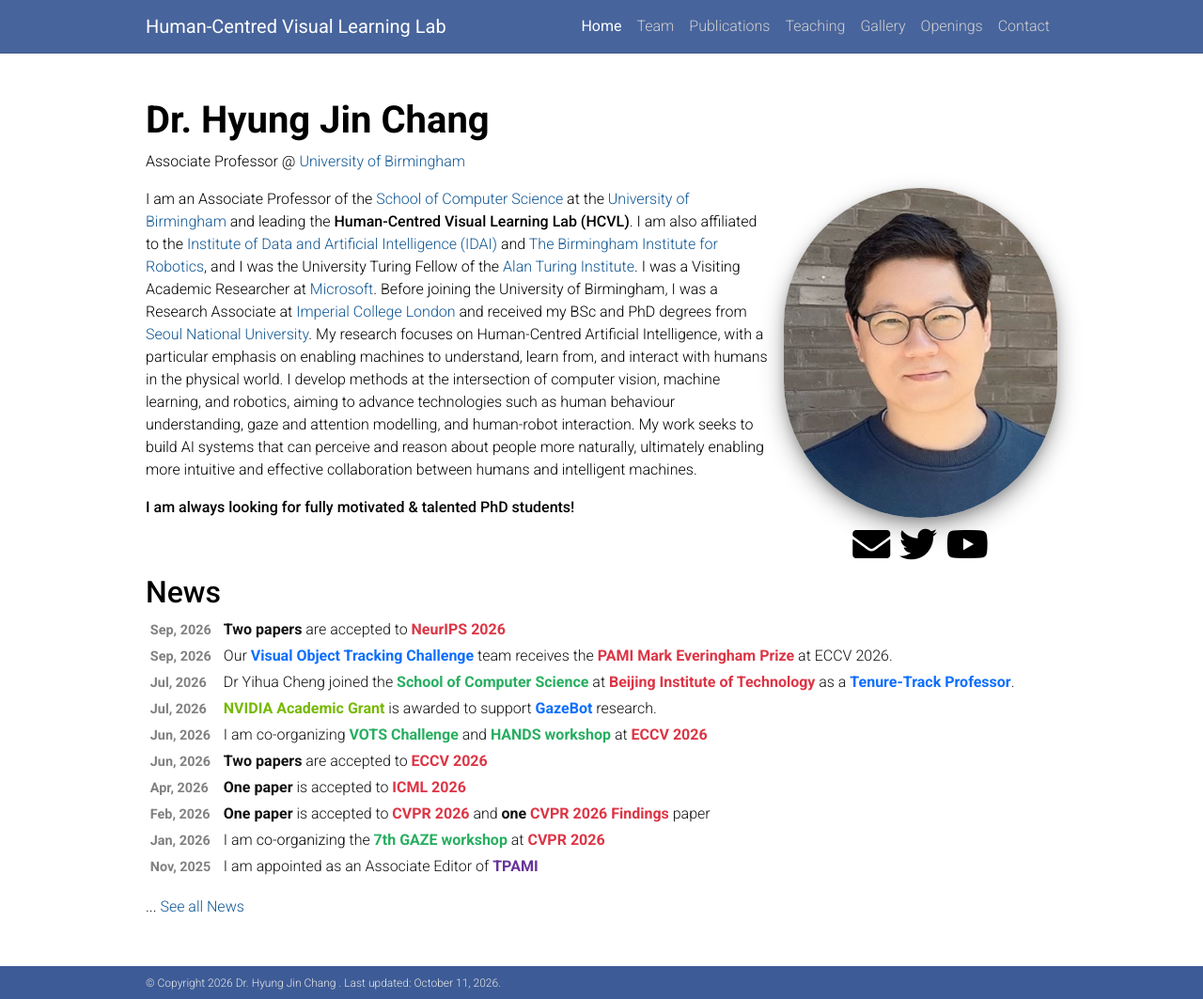
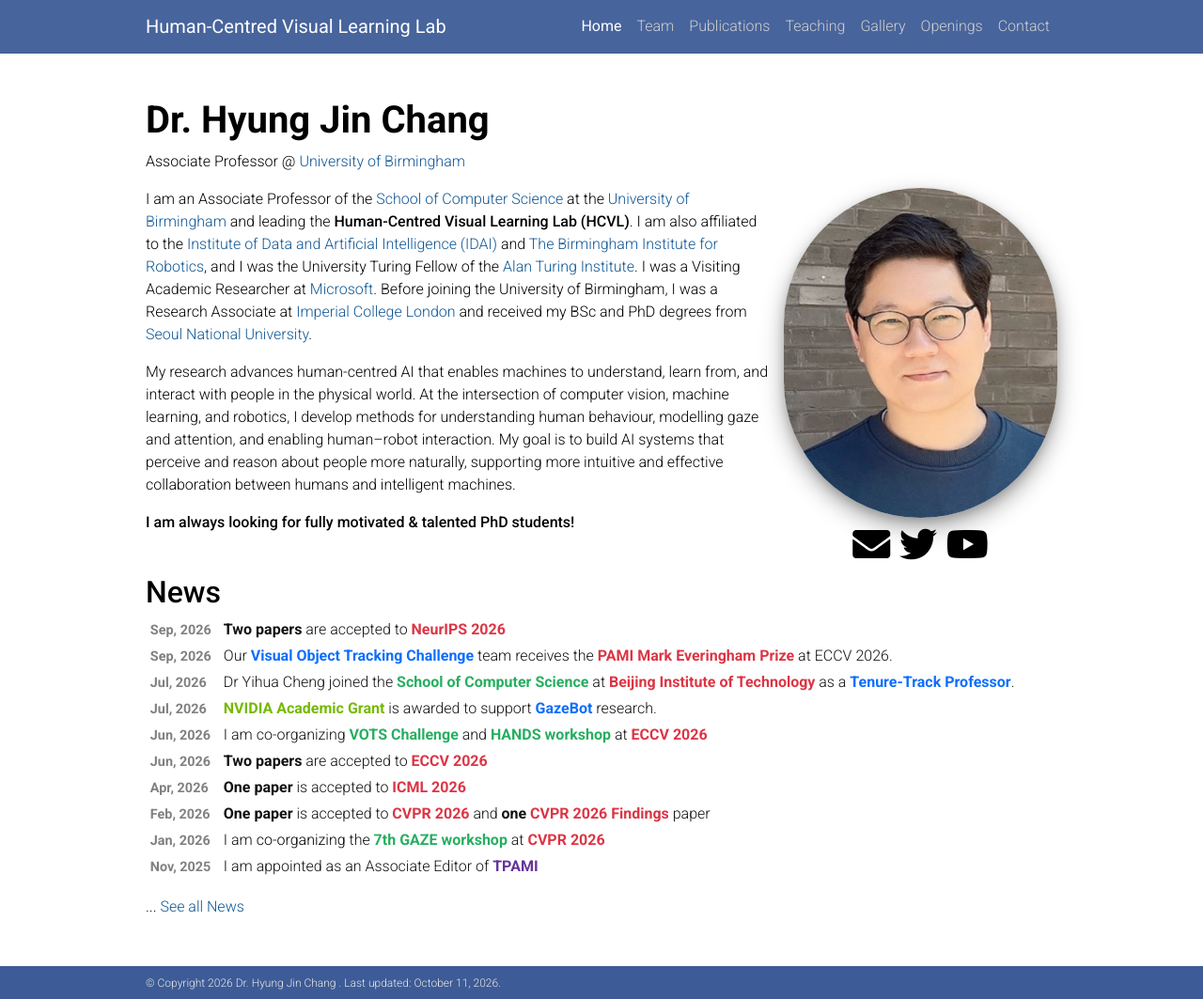
Before and after one commit to cvlab-uob/cvlab-uob.github.io, a Jekyll site: the page built from _pages/about.md, in a window 1280 px wide and 1063 px high. Shown: the whole window at 94% size. Built offline with Jekyll 4.4.1, drawn with Linux system fonts in a browser that asks for light colours; nearby versions of some CDN libraries; comment, search, counter and statistics services are not loaded; a style sheet for code colours, icons or effects is not loaded.

Commit message:
Polish research summary

```diff
--- a/_pages/about.md
+++ b/_pages/about.md
@@ -20,6 +20,7 @@ navigation_weight: 10
 ---
 
 I am an Associate Professor of the [School of Computer Science](https://www.birmingham.ac.uk/schools/computer-science) at the [University of Birmingham](https://www.birmingham.ac.uk/) and leading the **Human-Centred Visual Learning Lab (HCVL)**. I am also affiliated to the [Institute of Data and Artificial Intelligence (IDAI)](https://www.birmingham.ac.uk/research/data-science) and [The Birmingham Institute for Robotics](https://www.birmingham.ac.uk/research/centres-institutes/institute-for-robotics), and I was the University Turing Fellow of the [Alan Turing Institute](https://www.turing.ac.uk/). I was a Visiting Academic Researcher at [Microsoft](https://www.microsoft.com/). Before joining the University of Birmingham, I was a Research Associate at [Imperial College London](https://www.imperial.ac.uk/) and received my BSc and PhD degrees from [Seoul National University](https://en.snu.ac.kr/).
-My research focuses on Human-Centred Artificial Intelligence, with a particular emphasis on enabling machines to understand, learn from, and interact with humans in the physical world. I develop methods at the intersection of computer vision, machine learning, and robotics, aiming to advance technologies such as human behaviour understanding, gaze and attention modelling, and human-robot interaction. My work seeks to build AI systems that can perceive and reason about people more naturally, ultimately enabling more intuitive and effective collaboration between humans and intelligent machines.
+
+My research advances human-centred AI that enables machines to understand, learn from, and interact with people in the physical world. At the intersection of computer vision, machine learning, and robotics, I develop methods for understanding human behaviour, modelling gaze and attention, and enabling human–robot interaction. My goal is to build AI systems that perceive and reason about people more naturally, supporting more intuitive and effective collaboration between humans and intelligent machines.
 
 **I am always looking for fully motivated & talented PhD students!**
```
